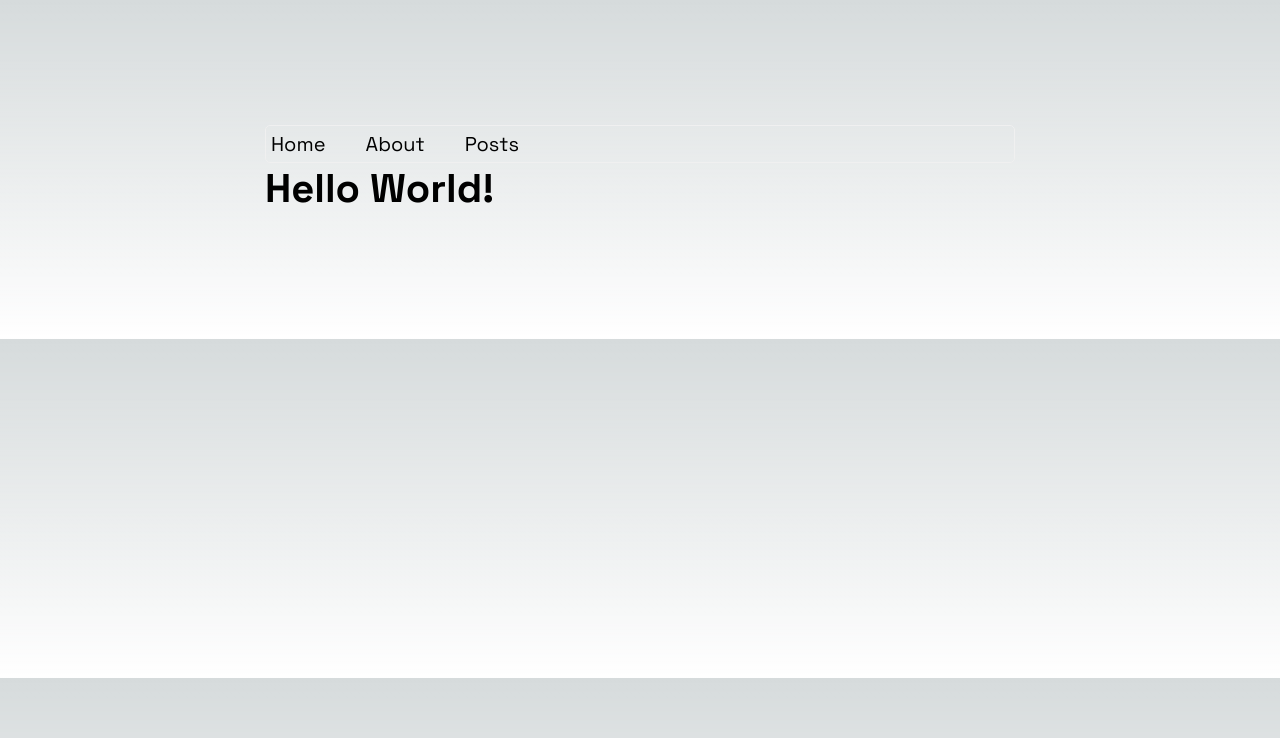
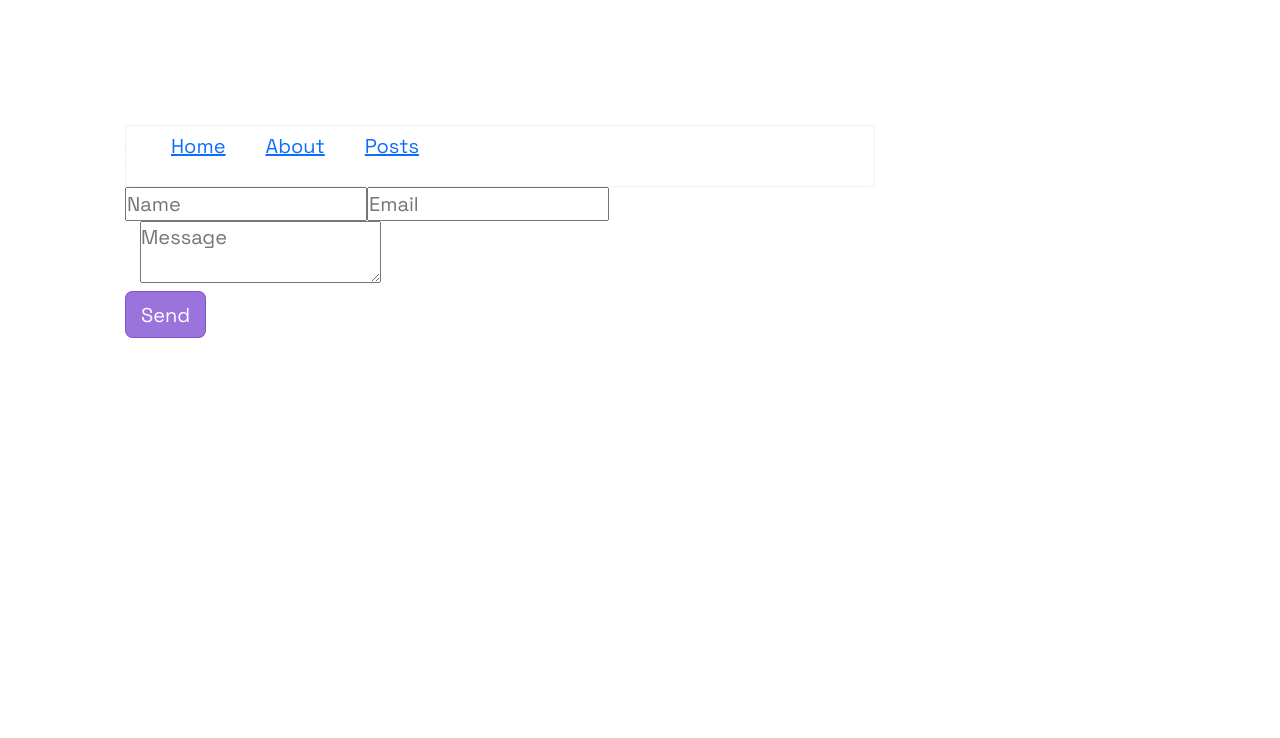
Before and after one commit to sofiademonasterio/nextjs-practice, a Next.js app: page / in a window 1280 px wide. Shown: the top 738 px of the page. Built offline with nearby package versions, Linux system fonts and the light colour scheme.

Commit message:
bootstrap implemented

```diff
--- /dev/null
+++ b/app/components/SendForm.jsx
@@ -0,0 +1,12 @@
+export default function SendForm() {
+  return (
+    <form>
+      <input type="text" placeholder="Name" />
+      <input type="text" placeholder="Email" />
+      <div class="container">
+        <textarea placeholder="Message" />
+      </div>
+      <button className="btn btn-primary">Send</button>
+    </form>
+  );
+}
--- a/app/layout.js
+++ b/app/layout.js
@@ -1,6 +1,7 @@
 import './styles/globals.css'
 import { font } from './font'
 import Navigation from './components/Navigation'
+import "./styles/bootstrap.scss";
 
 export const metadata = {
   title: 'Next.js Practice',
--- a/app/page.jsx
+++ b/app/page.jsx
@@ -1,5 +1,5 @@
+import SendForm from "./components/SendForm";
+
 export default function Home() {
-  return (
-    <h1>Hello World!</h1>
-  )
+  return <SendForm />;
 }
--- /dev/null
+++ b/app/styles/bootstrap.scss
@@ -0,0 +1,5 @@
+$theme-colors: (
+  'primary': #7a45d0bf,
+);
+$enable-cssgrid: true;
+@import '/node_modules/bootstrap/scss/bootstrap.scss';
--- a/package.json
+++ b/package.json
@@ -4,16 +4,20 @@
   "version": "0.1.0",
   "private": true,
   "scripts": {
-    "dev": "next dev --turbo",
+    "dev": "next dev",
     "build": "next build",
     "start": "next start",
     "lint": "next lint"
   },
   "dependencies": {
+    "bootstrap": "^5.3.0-alpha3",
     "eslint": "8.40.0",
     "eslint-config-next": "13.4.1",
     "next": "13.4.1",
     "react": "18.2.0",
     "react-dom": "18.2.0"
+  },
+  "devDependencies": {
+    "sass": "^1.62.1"
   }
 }
```
Also changed, not shown: 1 other file (tests, documents, lock files or other folders).
